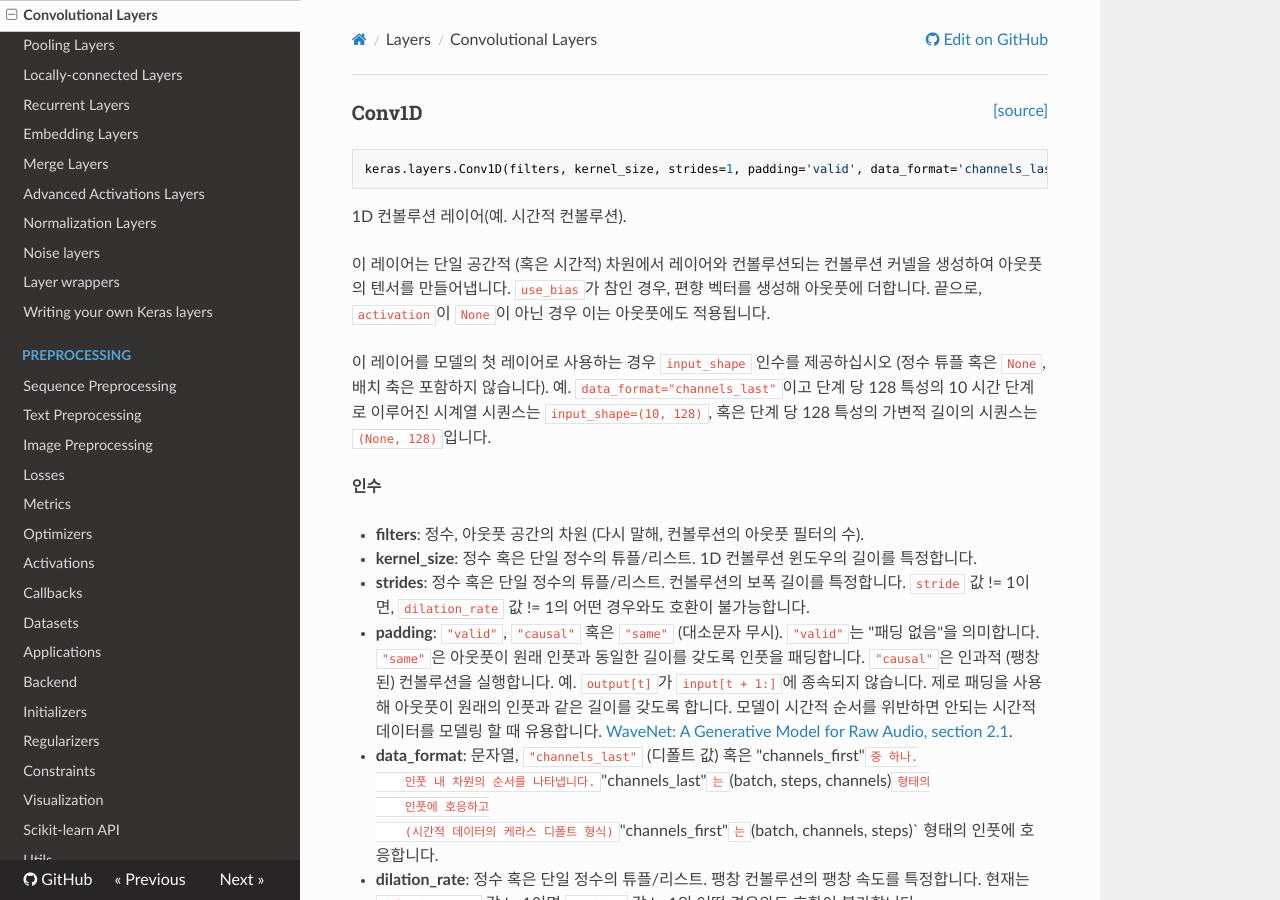
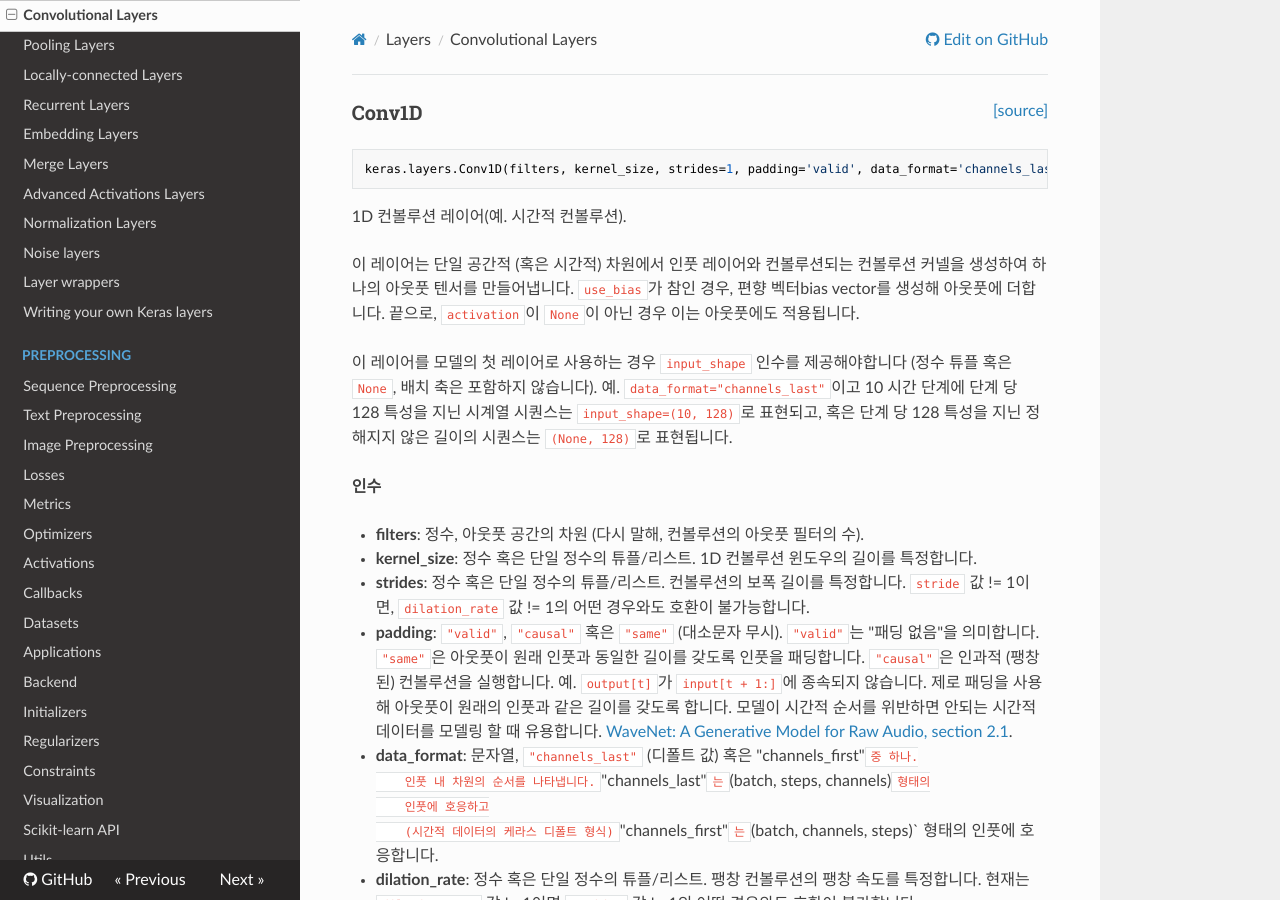
Before and after one commit to keras-team/keras-docs-ko, an MkDocs documentation site: the page built from sources/layers/convolutional.md, in a window 1280 px wide and 900 px high. Built offline with MkDocs 1.6.1, drawn with Linux system fonts in a browser that asks for light colours; nearby versions of some CDN libraries.

Commit message:
Update convolutional.md
1D 컨볼루션 레이어 설명 변경

```diff
--- a/sources/layers/convolutional.md
+++ b/sources/layers/convolutional.md
@@ -8,18 +8,18 @@
 1D 컨볼루션 레이어(예. 시간적 컨볼루션).
 
 이 레이어는 단일 공간적 (혹은 시간적) 차원에서
-레이어와 컨볼루션되는 컨볼루션 커넬을 생성하여
-아웃풋의 텐서를 만들어냅니다.
-`use_bias`가 참인 경우, 편향 벡터를 생성해 아웃풋에 더합니다.
+인풋 레이어와 컨볼루션되는 컨볼루션 커넬을 생성하여
+하나의 아웃풋 텐서를 만들어냅니다.
+`use_bias`가 참인 경우, 편향 벡터bias vector를 생성해 아웃풋에 더합니다.
 끝으로, `activation`이 `None`이 아닌 경우
 이는 아웃풋에도 적용됩니다.
 
 이 레이어를 모델의 첫 레이어로 사용하는 경우
-`input_shape` 인수를 제공하십시오 (정수 튜플 혹은 `None`,
+`input_shape` 인수를 제공해야합니다 (정수 튜플 혹은 `None`,
 배치 축은 포함하지 않습니다). 예. `data_format="channels_last"`이고
-단계 당 128 특성의 10 시간 단계로 이루어진 시계열 시퀀스는
-`input_shape=(10, 128)`, 혹은 단계 당 128 특성의 가변적 길이의
-시퀀스는 `(None, 128)`입니다.
+10 시간 단계에 단계 당 128 특성을 지닌 시계열 시퀀스는
+`input_shape=(10, 128)`로 표현되고, 혹은 단계 당 128 특성을 지닌 정해지지 않은 길이의
+시퀀스는 `(None, 128)`로 표현됩니다.
 
 __인수__
 
```
